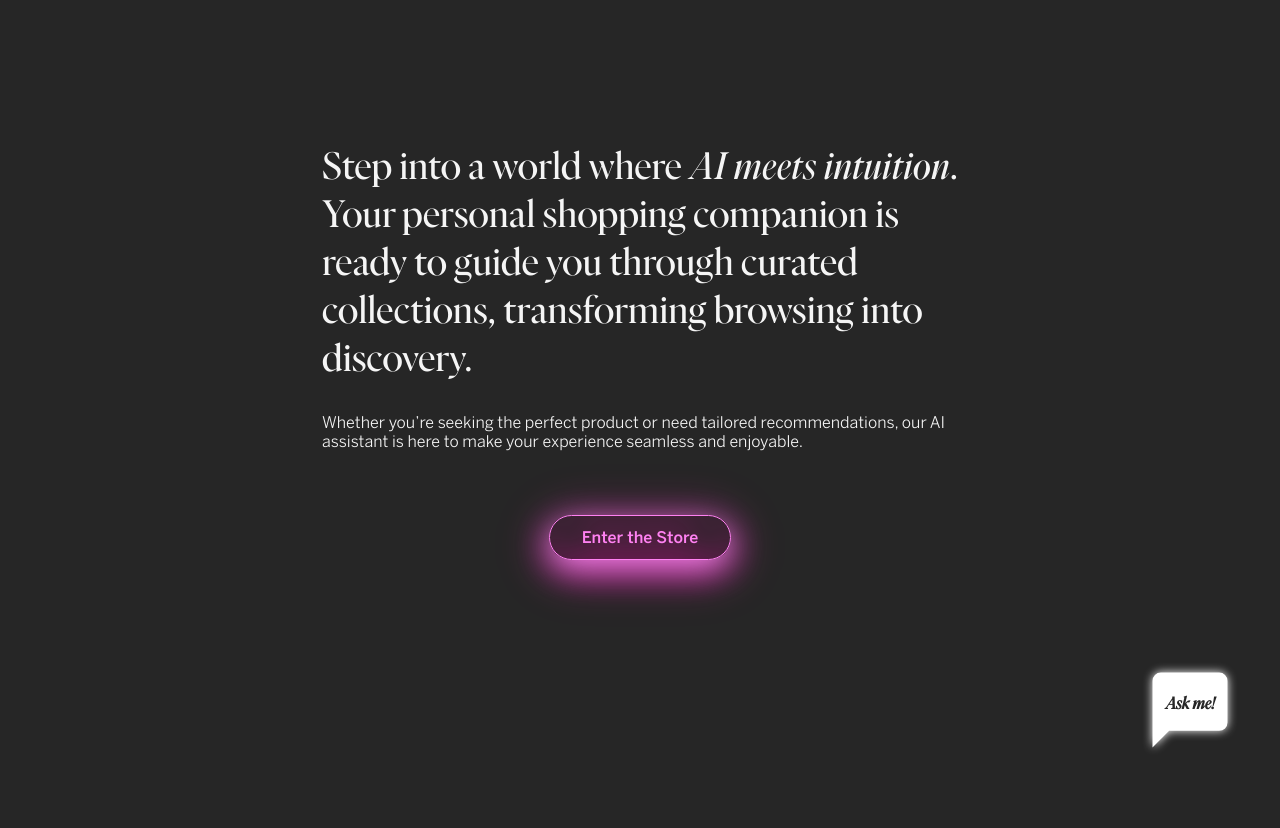
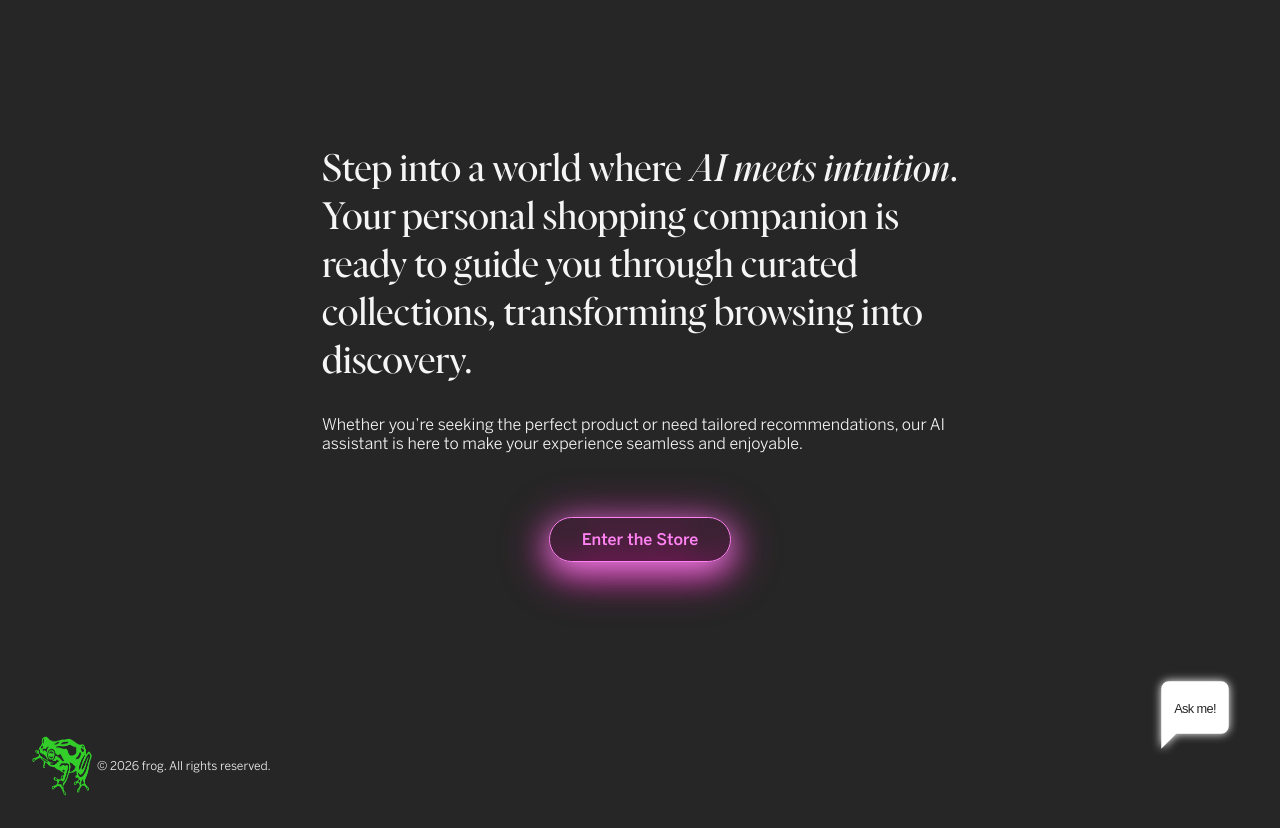
Before and after one commit to sofiaborovskaia/personal-shopper, a Next.js app: page / in a window 1280 px wide. Before the commit the page ends 800 px from the top, so only its background shows below. Built offline with nearby package versions, Linux system fonts and the light colour scheme.

Commit message:
feat: add solid button style and update layout with footer and logo

```diff
--- a/src/app/globals.css
+++ b/src/app/globals.css
@@ -99,3 +99,25 @@ h3 {
 	box-shadow: 0 8px 12px var(--magenta-2);
 	transform: translateY(2px);
 }
+
+/* Solid Button */
+.solidButton {
+	max-width: fit-content;
+	padding: 0.75rem 2rem;
+	background-color: var(--magenta-2);
+	box-shadow: 0 8px 20px var(--magenta-2);
+	border-radius: 100px;
+	border: none;
+
+	font-size: 1rem;
+	font-weight: 600;
+	color: var(--white);
+
+	cursor: pointer;
+	transition: all 0.3s ease;
+}
+
+.solidButton:hover {
+	box-shadow: 0 8px 10px var(--magenta-2);
+	transform: translateY(2px);
+}
--- a/src/app/items/[slug]/page.tsx
+++ b/src/app/items/[slug]/page.tsx
@@ -80,7 +80,7 @@ export default async function ProductDetailPage({ params }: PageProps) {
 						</div>
 					</div>
 
-					<button className={styles.buyButton}>Buy Now</button>
+					<button className="solidButton">Add to Cart</button>
 
 					{item.description && (
 						<div className={styles.description}>
--- /dev/null
+++ b/src/app/layout.module.css
@@ -0,0 +1,13 @@
+.main {
+	padding: 2rem;
+}
+
+.footer {
+	margin: 2rem;
+	display: flex;
+	align-items: center;
+	gap: 5px;
+
+	font-size: 0.75rem;
+	color: var(--white);
+}
--- a/src/app/layout.tsx
+++ b/src/app/layout.tsx
@@ -1,6 +1,8 @@
 import type { Metadata } from "next";
 import localFont from "next/font/local";
+import Image from "next/image";
 import "./globals.css";
+import styles from "./layout.module.css";
 import FloatingChatWidget from "@/components/chat/FloatingChatWidget";
 
 const bentonSans = localFont({
@@ -28,7 +30,7 @@ const bentonSans = localFont({
 		{
 			path: "../../public/fonts/BentonSansF-Bold.woff2",
 			weight: "700",
-			style: "normal",
+			style: "bold",
 		},
 		{
 			path: "../../public/fonts/BentonSansF-BoldItalic.woff2",
@@ -73,8 +75,12 @@ export default function RootLayout({
 	return (
 		<html lang="en">
 			<body className={`${bentonSans.variable} ${frogSerif.variable}`}>
-				<main style={{ padding: "30px" }}>{children}</main>
+				<main className={styles.main}>{children}</main>
 				<FloatingChatWidget />
+				<footer className={styles.footer}>
+					<Image src="/frog-logo.png" alt="Frog logo" width={60} height={60} />
+					<span>© 2026 frog. All rights reserved.</span>
+				</footer>
 			</body>
 		</html>
 	);
--- a/src/components/chat/FloatingChatWidget.module.css
+++ b/src/components/chat/FloatingChatWidget.module.css
@@ -4,8 +4,8 @@
 	bottom: 40px;
 	right: 40px;
 
-	width: 100px;
-	height: 100px;
+	width: 90px;
+	height: 90px;
 	border-radius: 50%;
 
 	background: transparent;
@@ -39,13 +39,11 @@
 	position: absolute;
 	left: 0;
 	right: 0;
-	bottom: 47px;
-
-	font-size: 1.1rem;
-	font-weight: 600;
-	font-style: italic;
+	bottom: 44px;
+	font-size: 0.8rem;
 	color: var(--grey-1);
-	font-family: var(--font-frog-serif);
+	letter-spacing: -0.05em;
+	transition: all 0.3s ease;
 }
 
 /* Chat Window */
```
Also changed, not shown: src/app/api/chat/route.ts (+8 -9 lines), src/app/items/[slug]/styles.module.css (+5 -16 lines), public/frog-logo.png (added).
